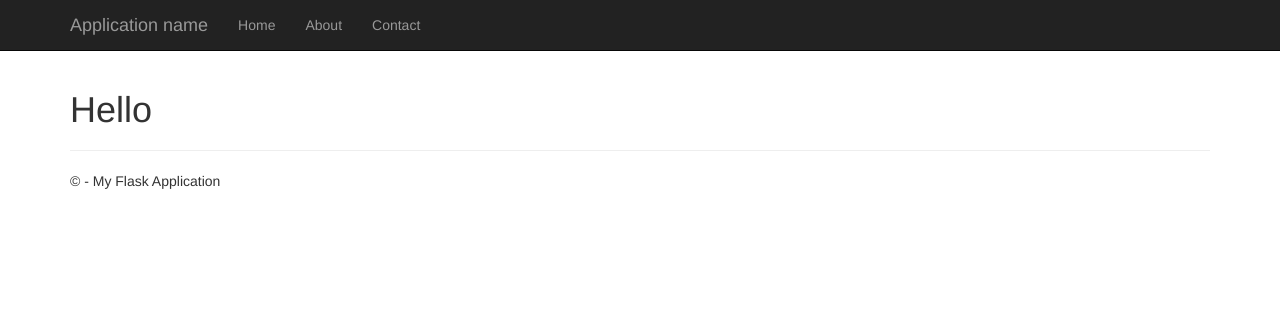
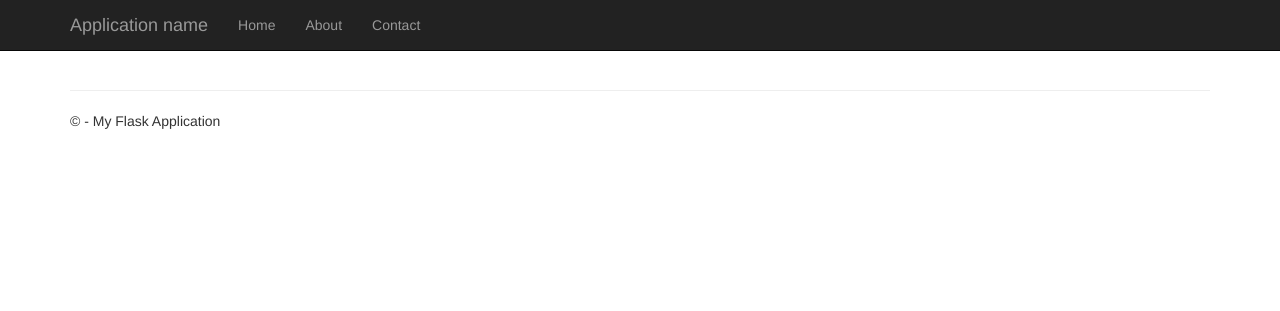
Before and after one commit to laaroussiBadr/FlaskWebProject, a Flask app: template FlaskWebProject2/FlaskWebProject2/templates/users.html in a window 1280 px wide. Shown: the top 311 px of the page. Run offline with Flask 2, Linux system fonts and the light colour scheme; the template is opened without the code that fills it, so the values that code supplies are empty; parts of the project's set-up code (start-up, migrations or seed data) failed here and were passed over; some libraries are stand-ins or nearby versions.

Commit message:
users.html changed

```diff
--- a/FlaskWebProject2/FlaskWebProject2/templates/users.html
+++ b/FlaskWebProject2/FlaskWebProject2/templates/users.html
@@ -4,10 +4,6 @@
 
 <div class="list-group">
 
-    <!--{% for item in items %}
-
-    {% endfor %}-->
-    <h1>Hello</h1>
 </div>
 
 {% endblock %}
```
